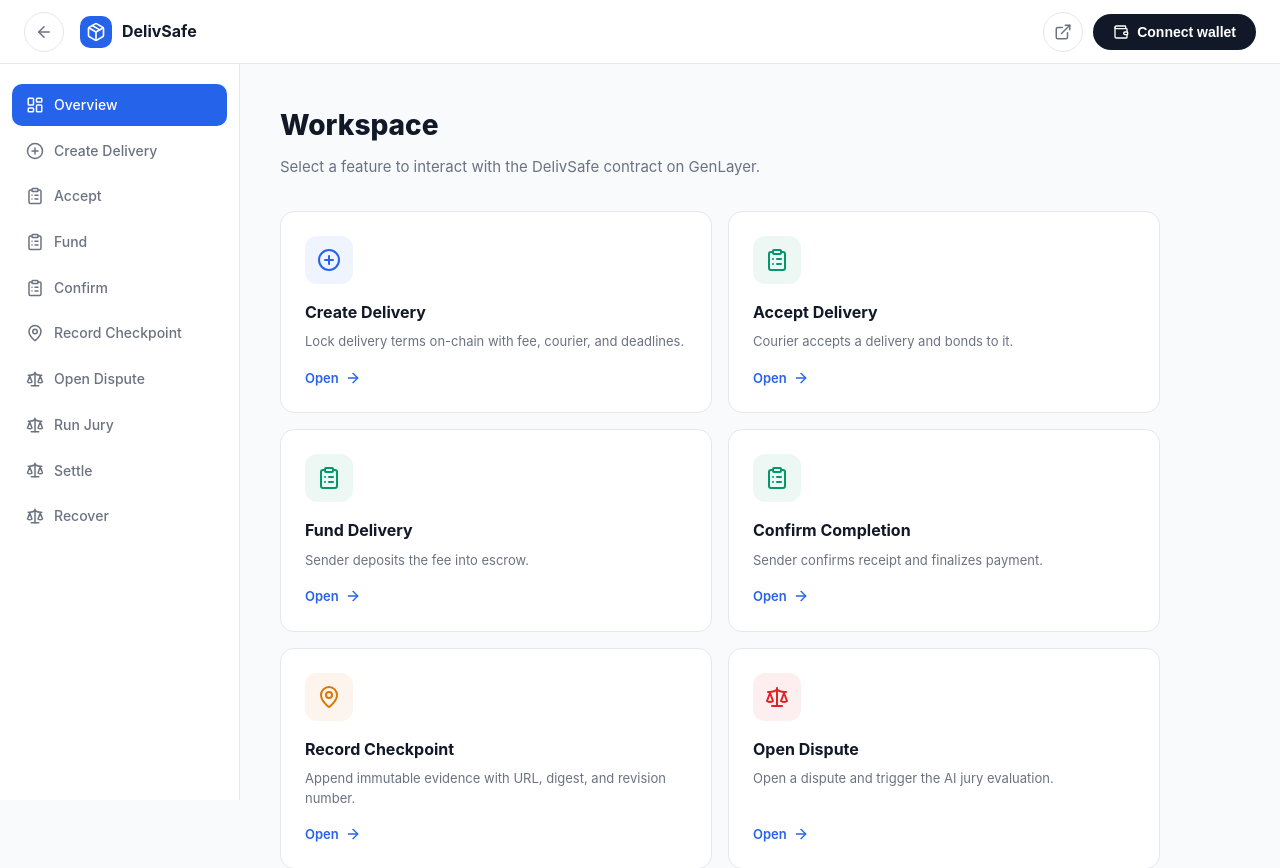
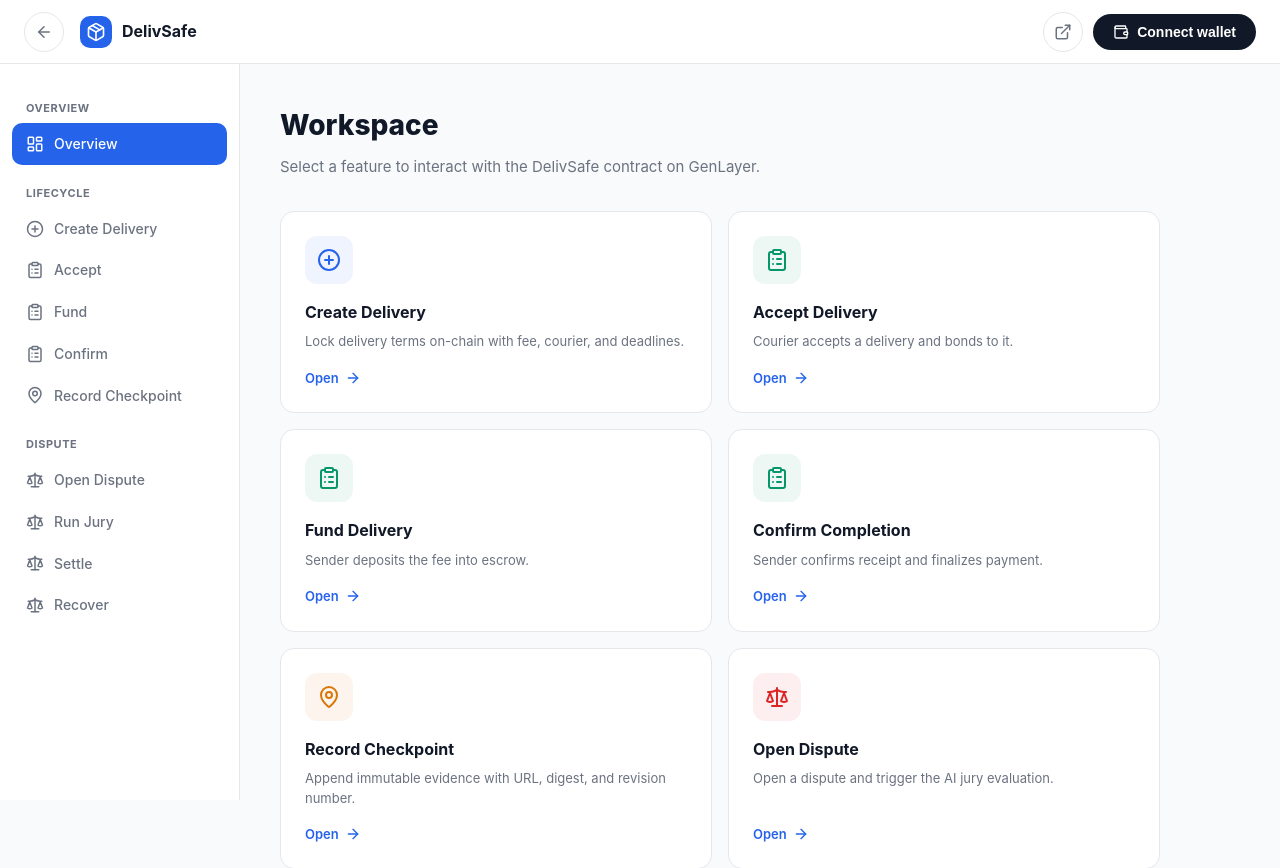
Before and after one commit to weels007/deliv-safe, a Next.js app: page /dashboard in a window 1280 px wide. Shown: the top 868 px of the page. Built offline with nearby package versions, Linux system fonts and the light colour scheme; what genlayer-js would draw is missing.

Commit message:
Group sidebar nav into Overview / Lifecycle / Dispute sections

```diff
--- a/src/app/dashboard/layout.tsx
+++ b/src/app/dashboard/layout.tsx
@@ -16,17 +16,30 @@
     if (result.success) setWallet(String(result.data));
   }
 
-  const navItems = [
-    { href: "/dashboard", label: "Overview", icon: LayoutDashboard },
+  const navSections = [
+    {
+      label: "Overview",
+      items: [{ href: "/dashboard", label: "Overview", icon: LayoutDashboard }],
+    },
+    {
+      label: "Lifecycle",
+      items: [
         { href: "/dashboard/create", label: "Create Delivery", icon: PlusCircle },
         { href: "/dashboard/accept", label: "Accept", icon: ClipboardList },
         { href: "/dashboard/fund", label: "Fund", icon: ClipboardList },
         { href: "/dashboard/confirm", label: "Confirm", icon: ClipboardList },
         { href: "/dashboard/checkpoint", label: "Record Checkpoint", icon: MapPin },
+      ],
+    },
+    {
+      label: "Dispute",
+      items: [
         { href: "/dashboard/dispute", label: "Open Dispute", icon: Scale },
         { href: "/dashboard/jury", label: "Run Jury", icon: Scale },
         { href: "/dashboard/settle", label: "Settle", icon: Scale },
         { href: "/dashboard/recover", label: "Recover", icon: Scale },
+      ],
+    },
   ];
 
   function isActive(href: string) {
@@ -60,7 +73,10 @@
       {mobileNav && (
         <div className="mobile-nav-overlay" onClick={() => setMobileNav(false)}>
           <div className="mobile-nav-panel" onClick={(e) => e.stopPropagation()}>
-            {navItems.map((item) => (
+            {navSections.map((section) => (
+              <div key={section.label}>
+                <div className="mobile-nav-section">{section.label}</div>
+                {section.items.map((item) => (
                   <Link
                     key={item.href}
                     href={item.href}
@@ -72,12 +88,17 @@
                   </Link>
                 ))}
               </div>
+            ))}
+          </div>
         </div>
       )}
 
       <div className="dash-body">
         <aside className="dash-sidebar">
-          {navItems.map((item) => (
+          {navSections.map((section) => (
+            <div key={section.label}>
+              <div className="sidebar-section">{section.label}</div>
+              {section.items.map((item) => (
                 <Link
                   key={item.href}
                   href={item.href}
@@ -87,6 +108,8 @@
                   {item.label}
                 </Link>
               ))}
+            </div>
+          ))}
         </aside>
         <main className="dash-main">
           {children}
--- a/src/app/globals.css
+++ b/src/app/globals.css
@@ -1133,6 +1133,15 @@
   overflow-y: auto;
 }
 
+.sidebar-section {
+  font-size: 11px;
+  font-weight: 700;
+  text-transform: uppercase;
+  letter-spacing: 0.05em;
+  color: var(--muted);
+  padding: 16px 14px 6px;
+}
+
 .dash-nav-item {
   display: flex;
   align-items: center;
@@ -1423,6 +1432,14 @@
     flex-direction: column;
     gap: 4px;
   }
+  .mobile-nav-section {
+    font-size: 11px;
+    font-weight: 700;
+    text-transform: uppercase;
+    letter-spacing: 0.05em;
+    color: var(--muted);
+    padding: 12px 14px 4px;
+  }
   .mobile-nav-item {
     display: flex;
     align-items: center;
```
Lines whose indentation alone changed are shown as unchanged.
